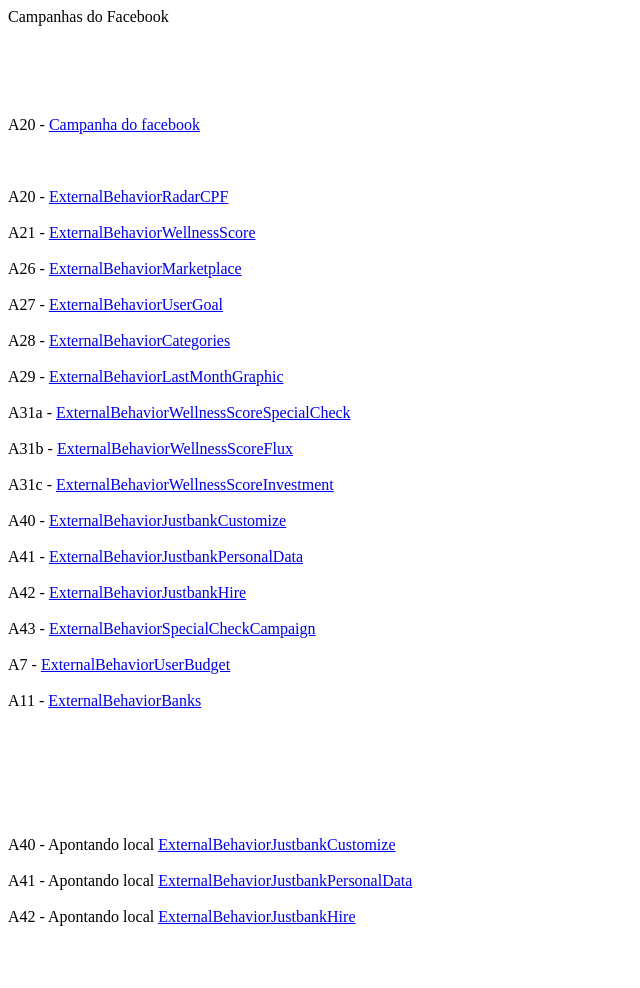
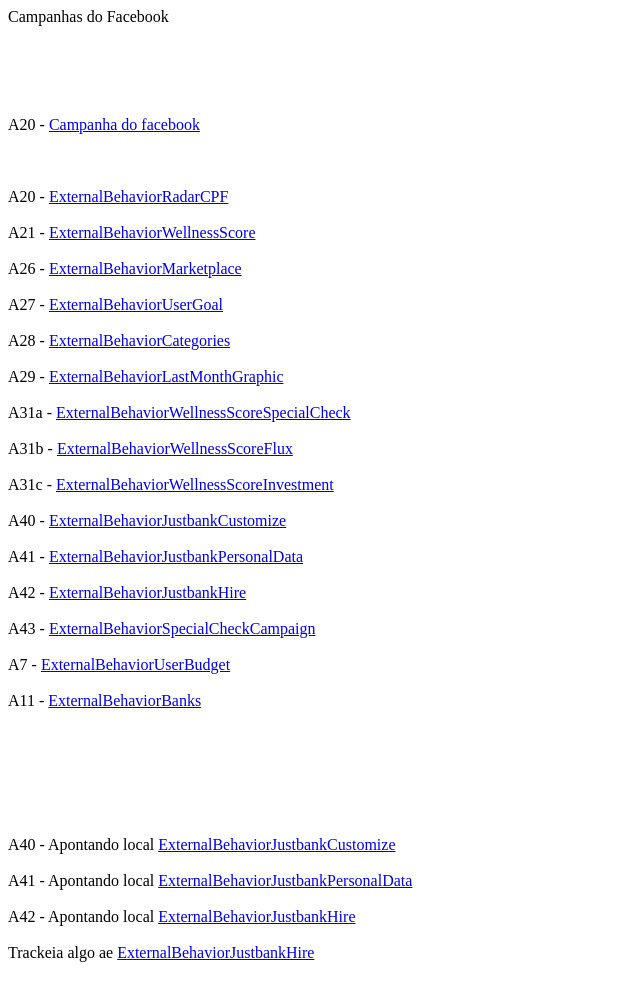
Before and after one commit to leonardowistuba/leonardowistuba.github.io, a plain HTML site: page index.html in a window 1280 px wide. Shown: the whole page, without its empty margins (0-640 px from the left). Before the commit the page ends 952 px from the top, so only its background shows below. Drawn offline with nearby package versions, Linux system fonts and the light colour scheme.

Commit message:
Implementa chamada Ajax para teste

```diff
--- a/index.html
+++ b/index.html
@@ -1,11 +1,12 @@
 <html>
 
 <head>
+  <script src="http://ajax.googleapis.com/ajax/libs/jquery/2.1.4/jquery.min.js"></script>
 </head>
 
 <body>
 
-Campanhas do Facebook
+  Campanhas do Facebook
 </a><br /><br /></a><br /><br /></a><br /><br />
 A20 - <a href="guiabolso://campaign?target=A40&url=http://hydra-preprod.sa-east-1.elasticbeanstalk.com/redirect">Campanha do facebook</a><br /><br />
 <br /><br />
@@ -33,6 +34,25 @@ A41 - Apontando local <a href="guiabolso://screen?id=A41&url=http://192.168.20.9
 A42 - Apontando local <a href="guiabolso://screen?id=A42&url=http://192.168.20.95:8002/redirect">ExternalBehaviorJustbankHire</a><br /><br />
 
 
+Trackeia algo ae <a id="banana" href="guiabolso://screen?id=A42&url=http://192.168.20.95:8002/redirect">ExternalBehaviorJustbankHire</a onclick="track(banana)"><br /><br />
+
+
 </body>
 
+<script>
+$('#banana').click( function(e) {e.preventDefault(); track("something"); return false; } );
+
+function track(trackId) {
+  $.ajax({
+    type: 'GET',
+    url: 'guiabolso://screen?id=A28',
+    async: false,
+    datatype: 'JSON',
+    success: function(data) {
+      console.log(data);
+    }
+  });
+}
+</script>
+
 </html>
```
